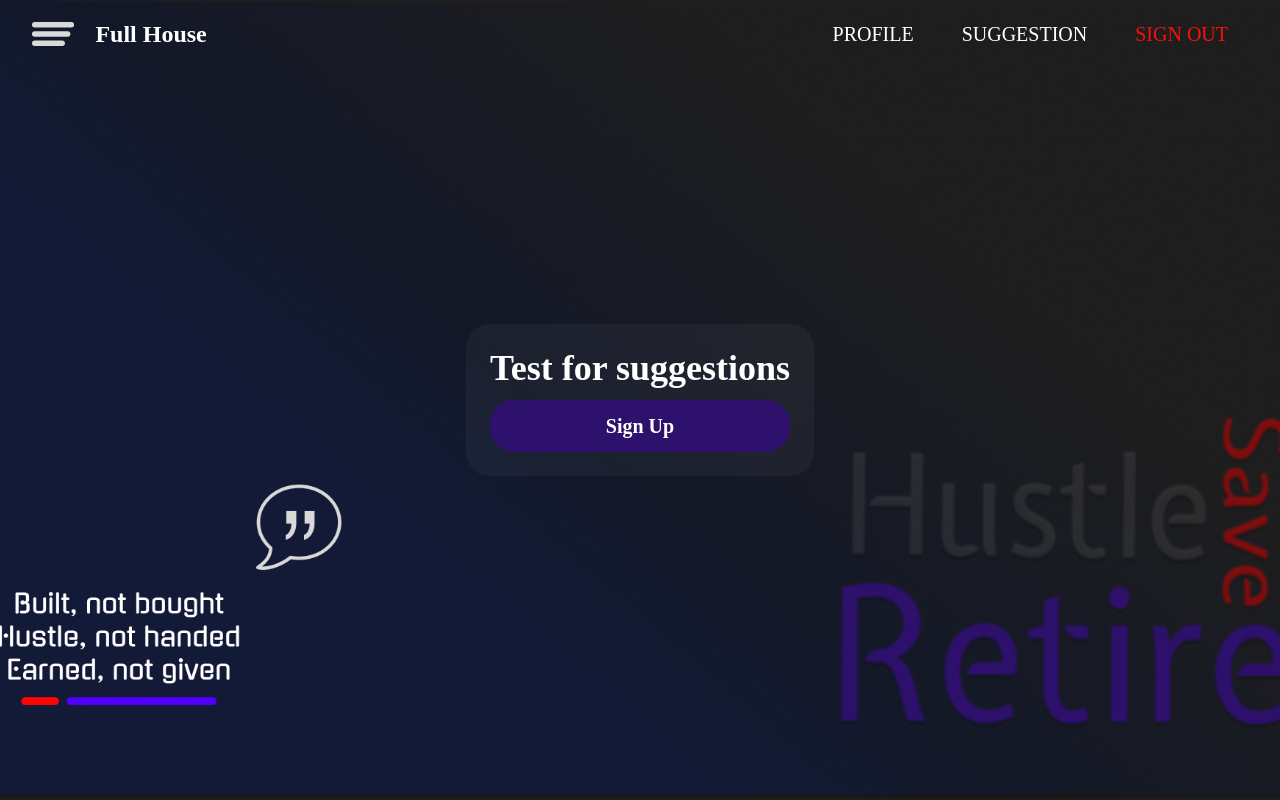
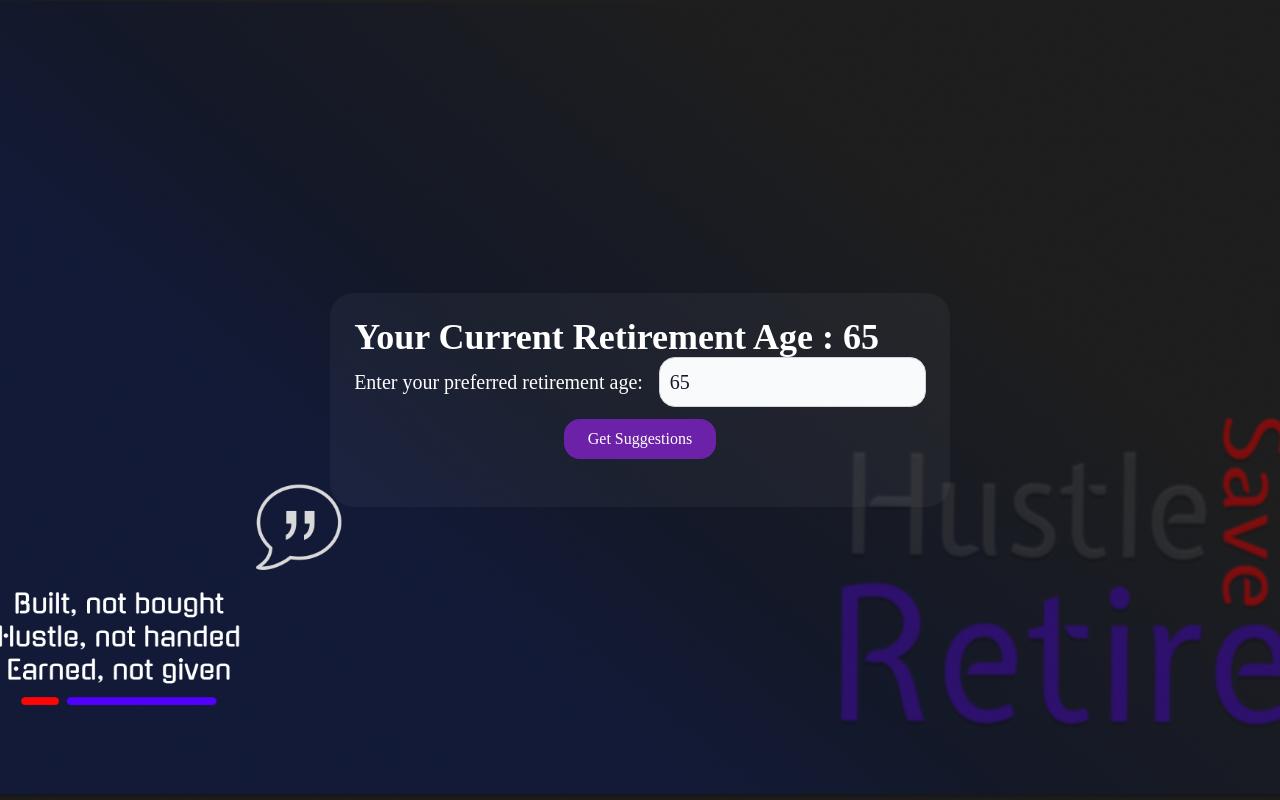
Before and after one commit to tquean15012003/sc2006_fullhouse_frontend, a React (Create React App) app: page /suggestion in a window 1280 px wide. Built offline with nearby package versions, Linux system fonts and the light colour scheme.

Commit message:
suggestion page and showSuggestions page

```diff
--- a/src/App.js
+++ b/src/App.js
@@ -1,5 +1,5 @@
 import { Fragment, useEffect } from 'react'
-import { Route, Routes, useNavigate } from 'react-router-dom'
+import { Route, Routes, useNavigate, useParams } from 'react-router-dom'
 import './App.css'
 import { useDispatch } from 'react-redux'
 import { setNavigationAction } from './redux/actions/NavigationActions'
@@ -12,6 +12,7 @@ import ProfilePage from './pages/ProfilePage/ProfilePage'
 import Feedback from './pages/Feedback/Feedback'
 import SubmitProfilePage from './pages/SubmitProfilePage/SubmitProfilePage'
 import SuggestionPage from './pages/SuggestionPage/SuggestionPage'
+import ShowSuggestions from './pages/SuggestionPage/ShowSuggestions'
 
 function App() {
   const navigate = useNavigate()
@@ -33,6 +34,10 @@ function App() {
         <Route path='/feedback' element={<Feedback />} />
         <Route path='/profile' element={<ProfilePage />} />
         <Route path='/submitprofile' element={<SubmitProfilePage />} />
+        <Route
+          path='/showsuggestions/:favouredAge'
+          element={<ShowSuggestions />}
+        />
         <Route path='/suggestion' element={<SuggestionPage />} />
       </Routes>
     </Fragment>
--- /dev/null
+++ b/src/pages/SuggestionPage/ShowSuggestions.js
@@ -0,0 +1,52 @@
+import React, { useState } from 'react'
+import { useParams } from 'react-router-dom'
+
+import { useSelector } from 'react-redux'
+import background from '../../assets/images/background.png'
+import suggestions from './suggestions'
+
+export default function ShowSuggestions() {
+  const { favouredAge } = useParams()
+  const retirementAge = 65 //hard-coded for now; to use the calculateRetirement function later
+
+  return (
+    <div
+      className='overflow-x-hidden overflow-y-hidden'
+      style={{
+        backgroundImage: `url(${background})`,
+        backgroundPosition: 'center',
+        backgroundSize: 'cover',
+        backgroundRepeat: 'no-repeat',
+        backgroundosition: 'right',
+        // background: "linear-gradient(238.87deg, #1E1E1E 11.19%, #141929 48.52%, #121A37 67.18%)",
+      }}
+    >
+      <div className='w-screen h-screen text-white flex justify-center items-center'>
+        <div
+          className='rounded-3xl p-6'
+          style={{ background: 'rgba(255, 255, 255, 0.04)' }}
+        >
+          <p className='font-bold text-lg sm:text-xl md:text-2xl lg:text-3xl xl:text-4xl'>
+            {`Your Prefered retirement Age : ${favouredAge}`}
+          </p>
+          <p className='font-bold text-lg sm:text-xl md:text-2xl lg:text-3xl xl:text-4xl'>
+            Some suggestions to lower your retirement age are as follows :
+          </p>
+
+          <div className='mb-6'>
+            {suggestions.map((suggestion) => {
+              //suggestion data is hard-coded for now
+              return (
+                <div className='flex justify-between items-center'>
+                  <p className='text-base md:text-xl block font-medium text-white mr-4'>
+                    {suggestion}
+                  </p>
+                </div>
+              )
+            })}
+          </div>
+        </div>
+      </div>
+    </div>
+  )
+}
--- a/src/pages/SuggestionPage/SuggestionPage.js
+++ b/src/pages/SuggestionPage/SuggestionPage.js
@@ -1,10 +1,18 @@
-import React from 'react'
+import React, { useState } from 'react'
 import { useSelector } from 'react-redux'
-import HeaderAfterSignIn from '../../components/HeaderAfterSignIn'
 import background from '../../assets/images/background.png'
 
 export default function SuggestionPage() {
   const { navigate } = useSelector((state) => state.NavigationReducer)
+
+  const retirementAge = 65 //hard-coded for now; to use the calculateRetirement function later
+  const [favouredAge, setFavouredAge] = useState(retirementAge)
+
+  const handleSubmit = (e) => {
+    e.preventDefault()
+    console.log(favouredAge)
+    navigate(`/showsuggestions/${favouredAge}`, { replace: false })
+  }
 
   return (
     <div
@@ -18,26 +26,46 @@ export default function SuggestionPage() {
         // background: "linear-gradient(238.87deg, #1E1E1E 11.19%, #141929 48.52%, #121A37 67.18%)",
       }}
     >
-      <HeaderAfterSignIn />
       <div className='w-screen h-screen text-white flex justify-center items-center'>
         <div
           className='rounded-3xl p-6'
           style={{ background: 'rgba(255, 255, 255, 0.04)' }}
         >
-          <p className='font-bold text-lg sm:text-xl md:text-2xl lg:text-3xl xl:text-4xl'>
-            Test for suggestions
-          </p>
-          <div
-            onClick={() => {
-              navigate('/signup', { replace: false })
-            }}
-            className='mt-2 lg:mt-3 cursor-pointer flex justify-center items-center p-3 rounded-3xl'
-            style={{ background: '#2E116C' }}
-          >
-            <p className='font-bold text-base lg:text-xl' type='text'>
-              Sign Up
+          <form onSubmit={handleSubmit}>
+            <p className='font-bold text-lg sm:text-xl md:text-2xl lg:text-3xl xl:text-4xl'>
+              {`Your Current Retirement Age : ${retirementAge}`}
             </p>
-          </div>
+
+            <div className='mb-6'>
+              <div className='flex justify-between items-center'>
+                <label
+                  htmlFor='favouredAge'
+                  className='text-base md:text-xl block font-medium text-white mr-4'
+                >
+                  <span className='whitespace-nowrap'>
+                    Enter your preferred retirement age:
+                  </span>
+                </label>
+                <input
+                  type='number'
+                  id='favouredAge'
+                  className='text-base md:text-xl bg-gray-50 border border-gray-300 text-gray-900 rounded-2xl focus:ring-blue-500 focus:border-blue-500 block w-full p-2.5'
+                  placeholder='age'
+                  onChange={(e) => setFavouredAge(e.target.value)}
+                  value={favouredAge}
+                />
+              </div>
+
+              <div className='mt-3 flex justify-center items-center'>
+                <button
+                  className='px-6 py-2 hover:bg-purple-500 bg-purple-800 duration-500 hover:scale-110 hover:text-black rounded-2xl'
+                  type='submit'
+                >
+                  Get Suggestions
+                </button>
+              </div>
+            </div>
+          </form>
         </div>
       </div>
     </div>
--- /dev/null
+++ b/src/pages/SuggestionPage/suggestions.js
@@ -0,0 +1,8 @@
+const data = [
+  'Put more money into savings',
+  'Try to spend less on monthly expenses',
+  'Increase percentage of investments',
+]
+
+//hard-coded array
+export default data
```
